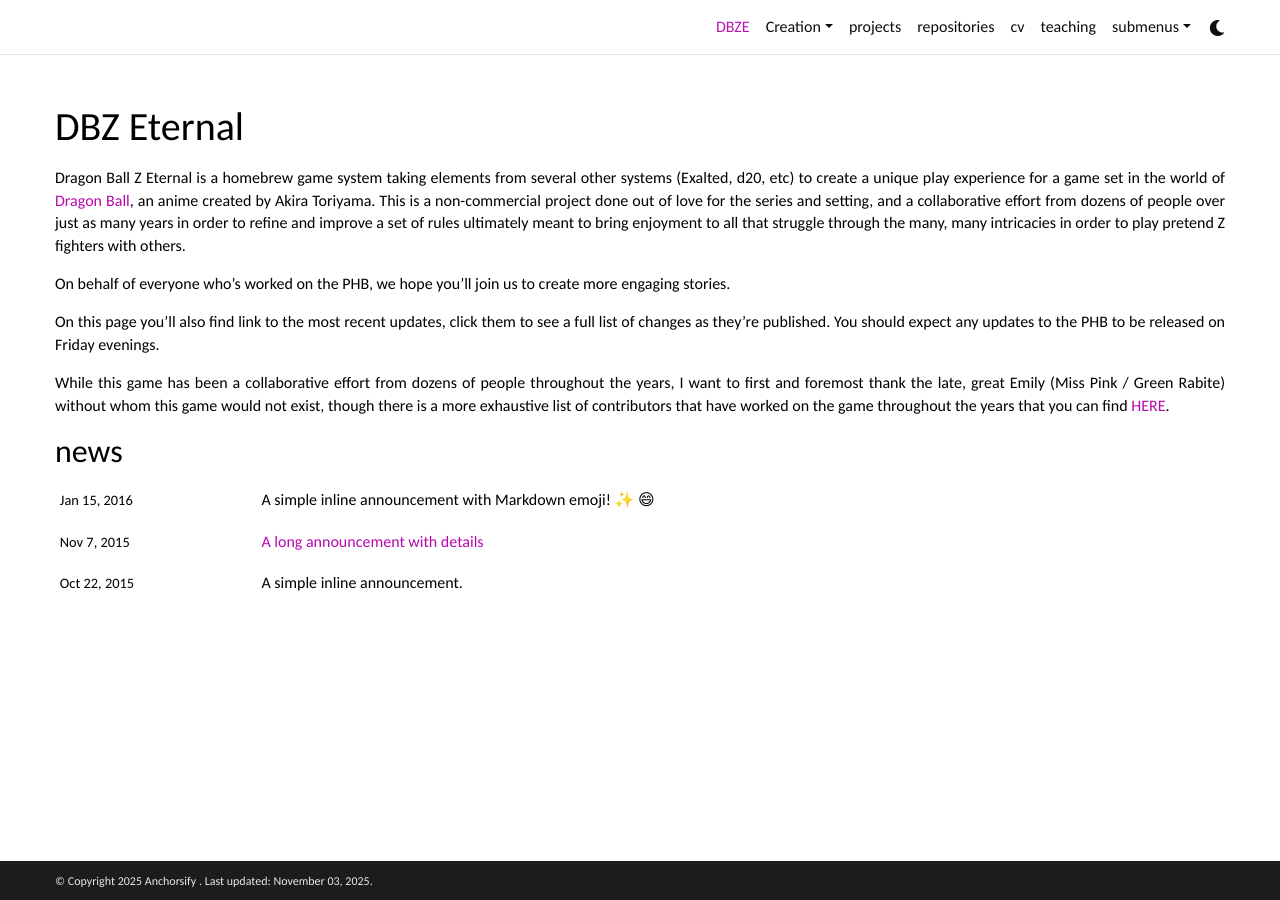
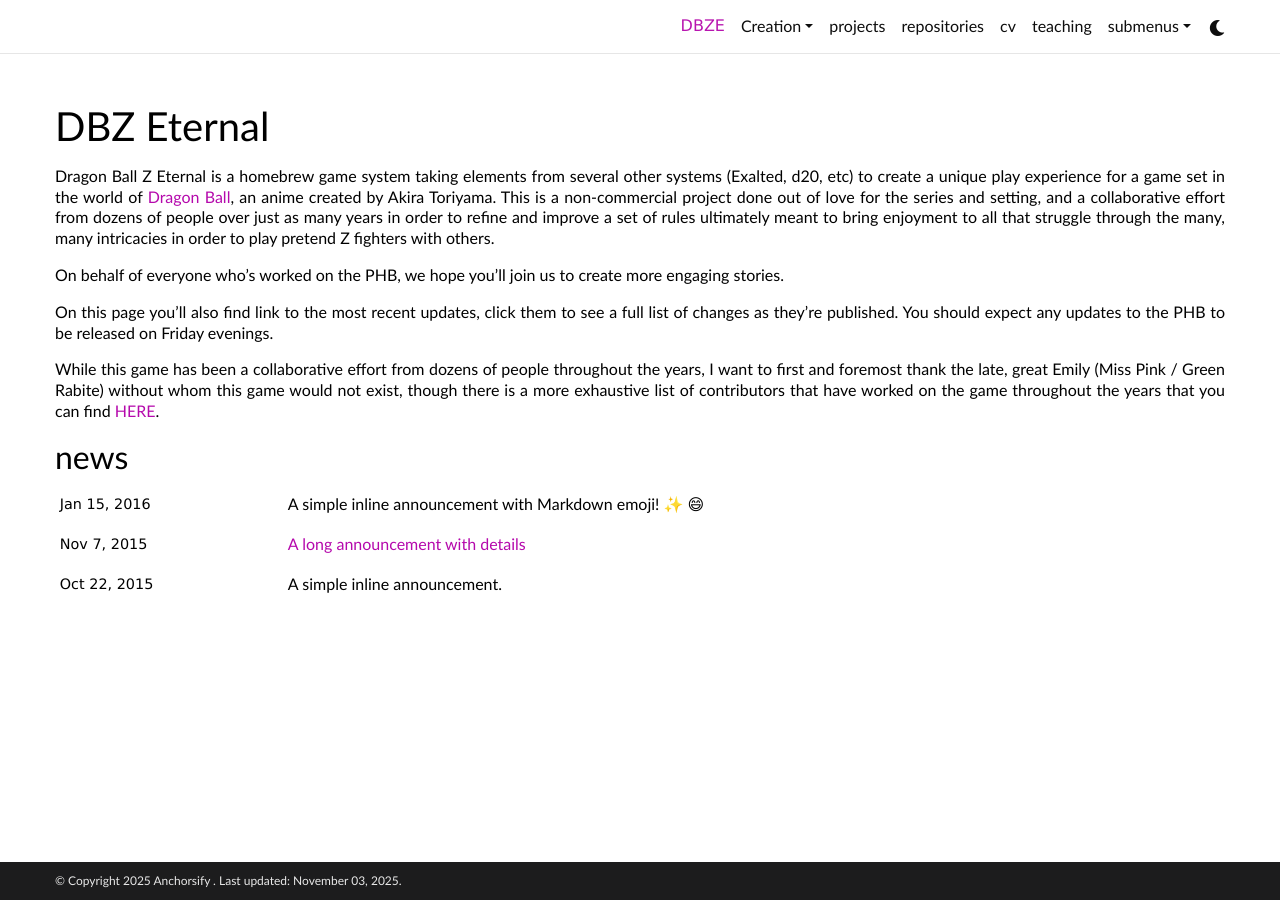
Before and after one commit to DBZEternal/DBZEternal.github.io, a Jekyll site: the page built from _pages/about.md, in a window 1280 px wide. Built offline with Jekyll 4.4.1, drawn with Linux system fonts in a browser that asks for light colours; emoji names are drawn with the system emoji font; some web fonts are replaced; comment, search, counter and statistics services are not loaded; a style sheet for code colours, icons or effects is not loaded.

Commit message:
Update _base.scss

```diff
--- a/_sass/_base.scss
+++ b/_sass/_base.scss
@@ -58,8 +58,8 @@
 
 body {
   text-align: justify;
-  font-family: "Carlito", Verdana, "Calibri";
-  line-height: 1.4em;
+  font-family: "Calibri", Verdana, "Carlito";
+  line-height: 1.3em;
 }
 
 // Custom Header formatting (base can be found in template.v2.js)
```
